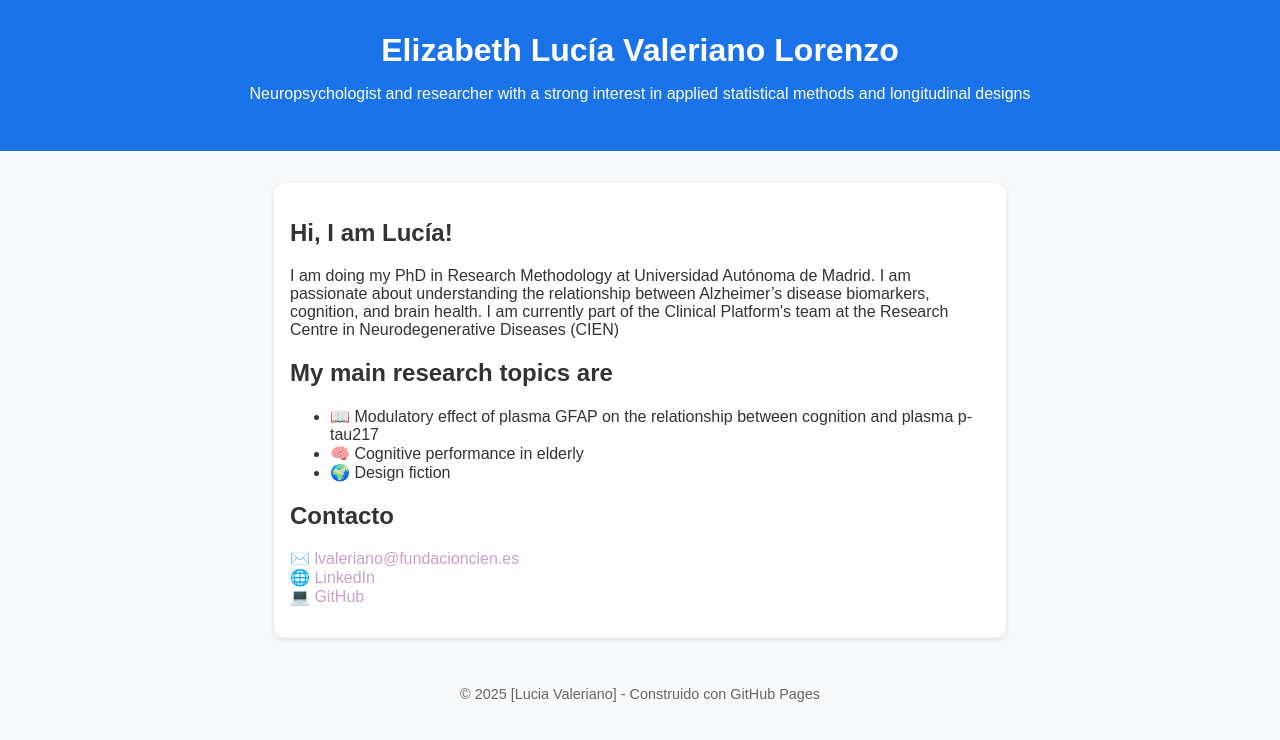
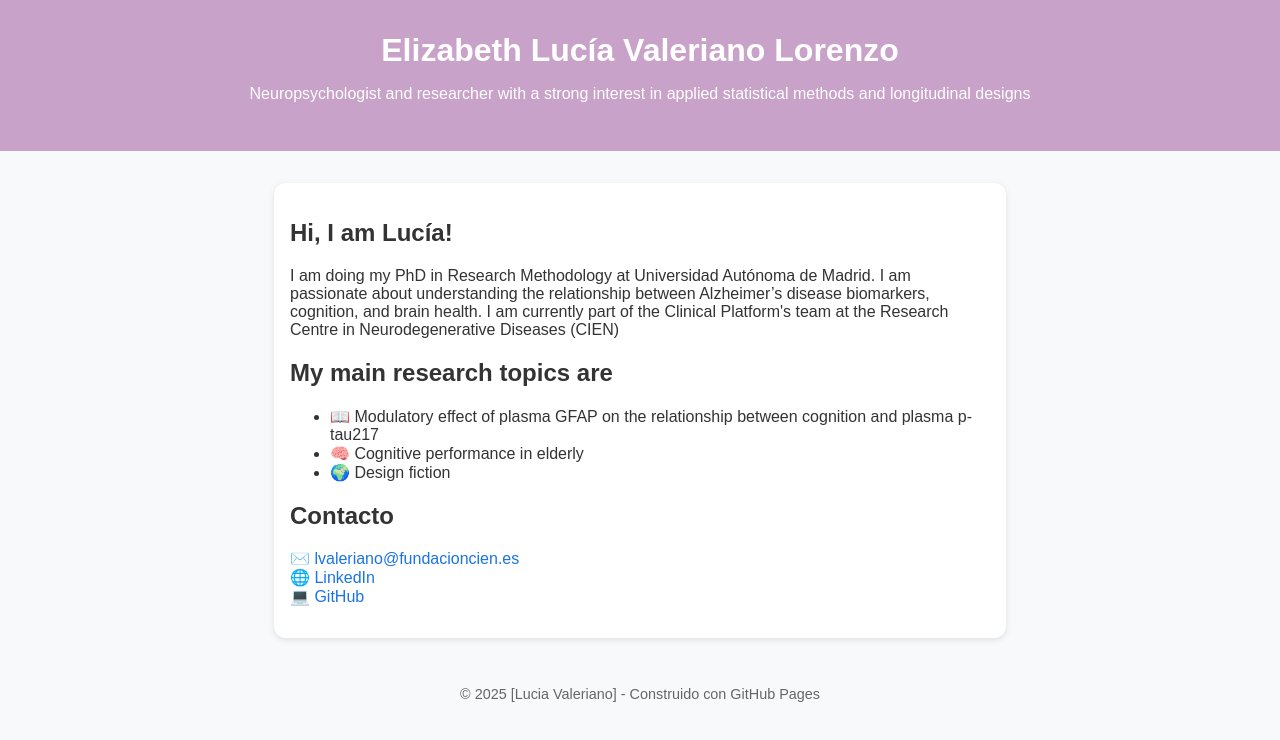
Before and after one commit to luceliza/luceliza.github.io, a plain HTML site: page index.html in a window 1280 px wide. Drawn offline with Linux system fonts and the light colour scheme.

Commit message:
Update index.html

```diff
--- a/index.html
+++ b/index.html
@@ -13,7 +13,7 @@
       color: #333;
     }
     header {
-      background: #1a73e8;
+      background: #C8A2C8;
       color: white;
       text-align: center;
       padding: 2rem 1rem;
@@ -28,7 +28,7 @@
       box-shadow: 0 2px 6px rgba(0,0,0,0.1);
     }
     a {
-      color: #C8A2C8;
+      color: #1a73e8;
       text-decoration: none;
     }
     a:hover {
```
